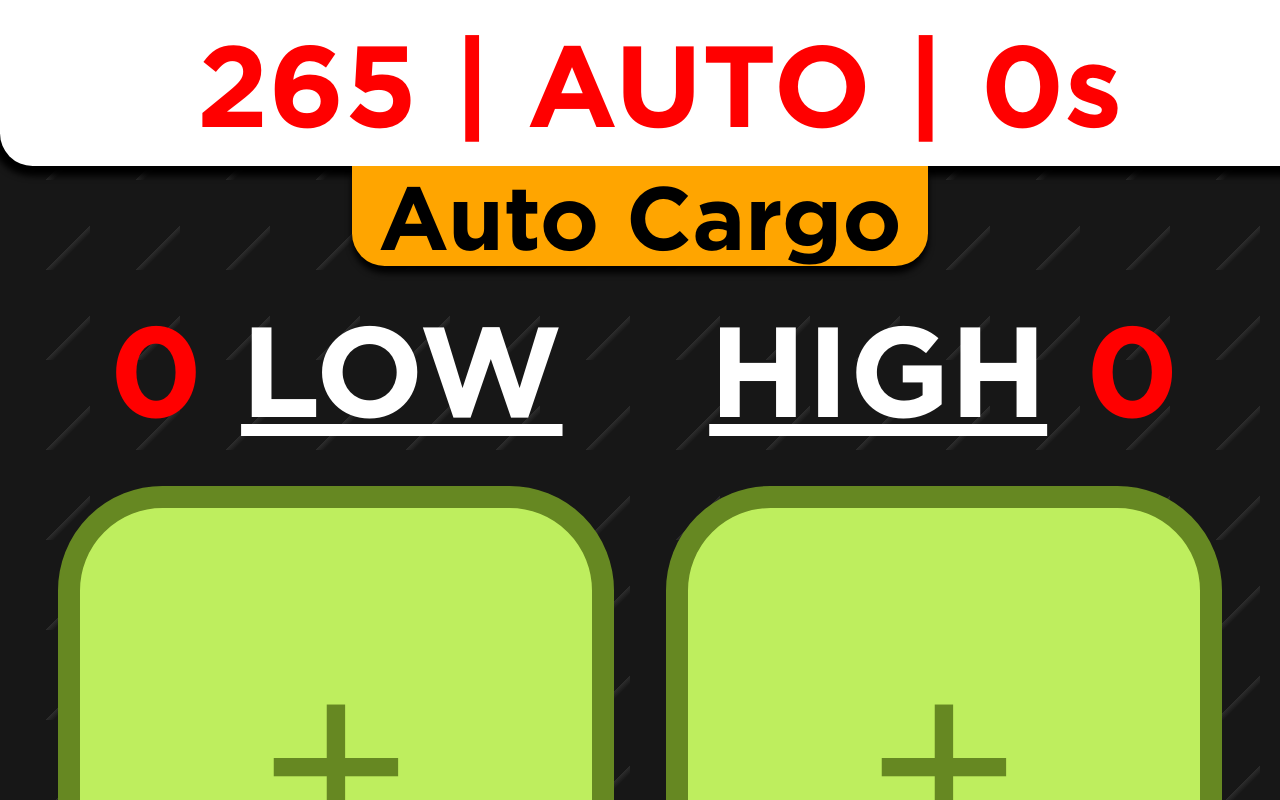
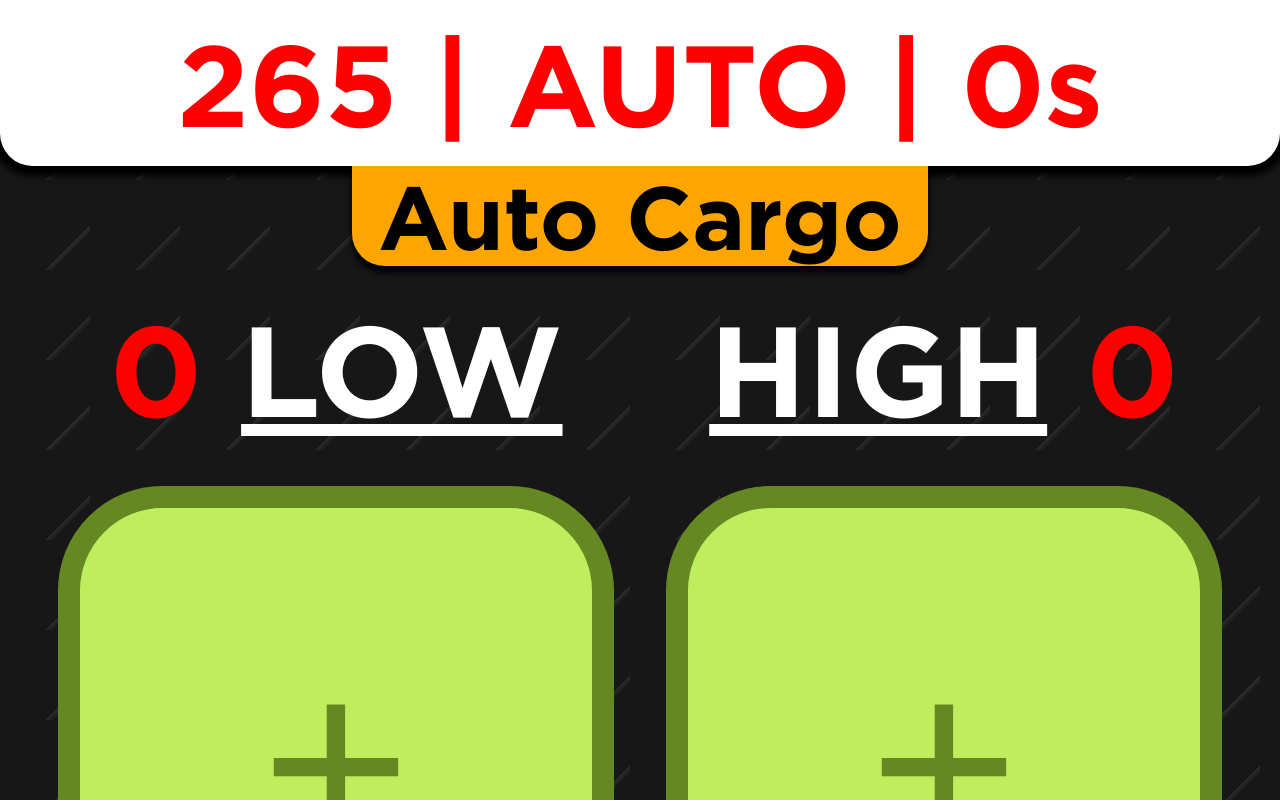
Before and after one commit to MeechaPooch/CoopScout, a plain HTML site: page site/index.html in a window 1280 px wide. Drawn offline with Linux system fonts and the light colour scheme.

Commit message:
fix top bar width style

```diff
--- a/site/style.css
+++ b/site/style.css
@@ -17,7 +17,8 @@
     border-top-left-radius: 0;
     border-top-right-radius: 0;
     background-color: white;
-    padding: calc(15vw/9.8);
+    padding-top: calc(15vw/9.8);
+    padding-bottom: calc(15vw/9.8);
     color: rgb(255, 0, 0);
 
     text-align: center;
```
